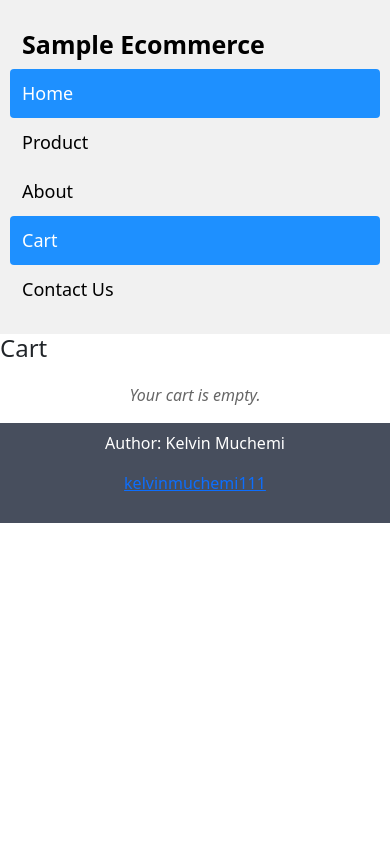
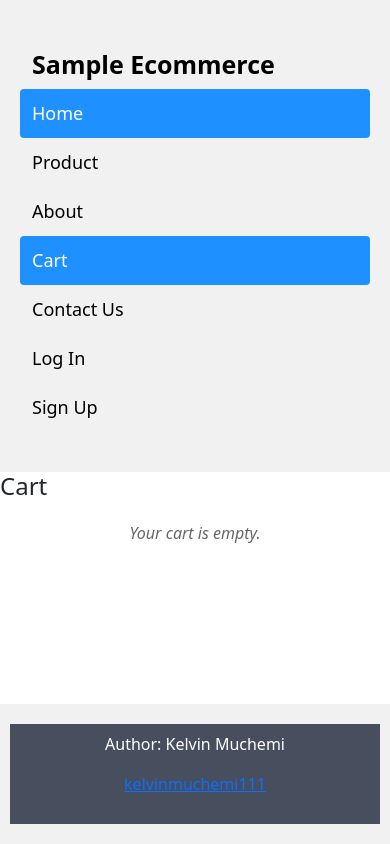
Before and after one commit to MuchemiKelvin/veritexacomerce, an Angular app: page /cart in a window 390 px wide. Built offline with nearby package versions, Linux system fonts and the light colour scheme.

Commit message:
header component

```diff
--- a/src/app/app.component.css
+++ b/src/app/app.component.css
@@ -50,3 +50,20 @@ head {
     float: none;
   }
 }
+
+/* Add these new styles for sticky footer */
+:host {
+  min-height: 100vh;
+  display: flex;
+  flex-direction: column;
+}
+
+.content {
+  flex: 1;
+}
+
+.footer {
+  background-color: #f1f1f1;
+  padding: 20px 10px;
+  margin-top: auto;
+}
--- a/src/app/app.component.html
+++ b/src/app/app.component.html
@@ -1,4 +1,4 @@
-<div class="header">
+<!-- <div class="header">
   <a routerLink="/" class="logo">Sample Ecommerce</a>
   <div class="header-right">
     <a routerLinkActive="active" routerLink ariaCurrentWhenActive="page">Home</a>
@@ -6,7 +6,18 @@
     <a routerLinkActive="active" routerLink="about" ariaCurrentWhenActive="page">About</a>
     <a routerLinkActive="active" routerLink="cart" ariaCurrentWhenActive="page">Cart</a>
     <a routerLinkActive="active" routerLink="contact" ariaCurrentWhenActive="page">Contact Us</a>
+    <a routerLinkActive="active" routerLink="contact" ariaCurrentWhenActive="page">Log In</a>
+    <a routerLinkActive="active" routerLink="contact" ariaCurrentWhenActive="page">Sign Up</a>
   </div>
+</div> -->
+<div class="header">
+<app-header></app-header>
 </div>
+
+<div class="content">
 <router-outlet></router-outlet>
+</div>
+
+<div class="footer">
 <app-footer></app-footer>
+</div>
--- a/src/app/app.module.ts
+++ b/src/app/app.module.ts
@@ -10,6 +10,7 @@ import { FooterComponent } from './pages/footer/footer.component';
 import { HomeComponent } from './pages/home/home.component';
 import { ProductsComponent } from './pages/products/products.component';
 import { ProductDetailsComponent } from './pages/product-details/product-details.component';
+import { HeaderComponent } from './pages/header/header.component';
 @NgModule({
   declarations: [
     AppComponent,
@@ -20,6 +21,7 @@ import { ProductDetailsComponent } from './pages/product-details/product-details
     ProductsComponent,
     FooterComponent,
     ProductDetailsComponent,
+    HeaderComponent,
   ],
   imports: [
     BrowserModule,
--- /dev/null
+++ b/src/app/pages/header/header.component.css
@@ -0,0 +1,52 @@
+head {
+    margin: 0;
+    font-family: Arial, Helvetica, sans-serif;
+}
+
+.header {
+    overflow: hidden;
+    background-color: #f1f1f1;
+    padding: 20px 10px;
+}
+
+.header a {
+    float: left;
+    color: black;
+    text-align: center;
+    padding: 12px;
+    text-decoration: none;
+    font-size: 18px;
+    line-height: 25px;
+    border-radius: 4px;
+}
+
+.header a.logo {
+    font-size: 25px;
+    font-weight: bold;
+}
+
+.header a:hover {
+    background-color: #ddd;
+    color: black;
+}
+
+.header a.active {
+    background-color: dodgerblue;
+    color: white;
+}
+
+.header-right {
+    float: right;
+}
+
+@media screen and (max-width: 500px) {
+    .header a {
+        float: none;
+        display: block;
+        text-align: left;
+    }
+
+    .header-right {
+        float: none;
+    }
+}
--- /dev/null
+++ b/src/app/pages/header/header.component.html
@@ -0,0 +1,11 @@
+<div class="header">
+    <a routerLink="/" class="logo">Sample Ecommerce</a>
+    <div class="header-right">
+        <a routerLinkActive="active" routerLink ariaCurrentWhenActive="page">Home</a>
+        <a routerLinkActive="active" routerLink="product" ariaCurrentWhenActive="page">Product</a>
+        <a routerLinkActive="active" routerLink="about" ariaCurrentWhenActive="page">About</a>
+        <a routerLinkActive="active" routerLink="cart" ariaCurrentWhenActive="page">Cart</a>
+        <a routerLinkActive="active" routerLink="contact" ariaCurrentWhenActive="page">Contact Us</a>
+        <a routerLinkActive="active" routerLink="contact" ariaCurrentWhenActive="page">Log In</a>
+        <a routerLinkActive="active" routerLink="contact" ariaCurrentWhenActive="page">Sign Up</a>
+    </div>
--- a/src/app/services/cart.service.ts
+++ b/src/app/services/cart.service.ts
@@ -42,7 +42,6 @@ export class CartService {
 
   clearCart() {
     this.product = [];
-    return this.product;
   }
 
   // clearCart() {
```
Also changed, not shown: src/app/pages/header/header.component.ts (added, +10 -0 lines), 1 other file (tests, documents, lock files or other folders).
